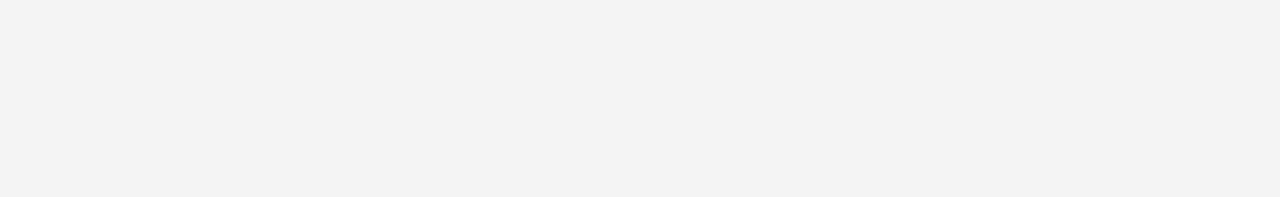
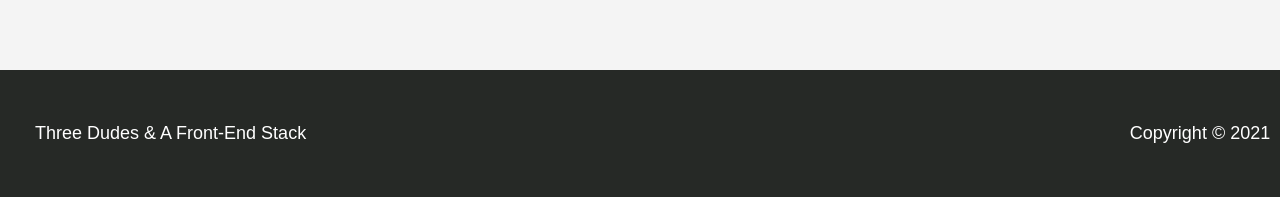
Before and after one commit to salsc/project-three, a React (Create React App) app: page / in a window 1280 px wide. Shown: the part 603-800 px from the top of the page. Built offline with nearby package versions, Linux system fonts and the light colour scheme; no server answers.

Commit message:
CSS - Readme - Bootstrap updates

```diff
--- a/src/components/App/App.css
+++ b/src/components/App/App.css
@@ -22,15 +22,23 @@ a {
 
 .fixed-bottom {
   background-color: rgb(38, 41, 38);
-  display: flex;
+  position: fixed;
+  bottom: 0;
+  display: inline-flex;
   flex-direction: row;
   justify-content: space-between;
   font-size: large;
   color: white;
   padding: 35px;
+  width: 96.5%;
 }
 
+/* .right-footer {
+  align-content: right;
+} */
+
 main {
- height: 750px;
+ height: 900px;
+
  background-color:rgba(211, 211, 211, .25);
 }
--- a/src/components/App/App.js
+++ b/src/components/App/App.js
@@ -6,6 +6,7 @@ import Home from "../Home/Home";
 import Show from "../Show/Show";
 
 const api_key = '&apikey=a5b9e8fa25dd4524925eac5e38f665b9';
+
 
 let baseUrl = 'https://api.twelvedata.com/'
 let timeSeries = 'time_series?'
@@ -56,8 +57,12 @@ export default class App extends Component {
           </Switch>
         </main>
         <div class="fixed-bottom">
-          <div>Three Dudes & A Front-End Stack</div>
-          <div>Copyright (c) 2021</div>
+          <div>
+            <p class="left-footer">Three Dudes & A Front-End Stack</p>
+          </div>
+          <div>
+            <p class="right-footer">Copyright &copy; 2021</p>
+          </div>
         </div>
 
       </div>
--- a/src/components/Home/Home.css
+++ b/src/components/Home/Home.css
@@ -1,5 +1,4 @@
 .container {
-    /* background-color:lightgray; */
     text-decoration: none;
     color: black;
     padding: 20px;
@@ -10,22 +9,3 @@
     font-size: x-large;
     font-weight: 700;
 }
-
-
-
-
-.App-footer {
-    margin-top: -10px;
-    width: 100%;
-    background-color: #282c34;
-    min-height: 5vh;
-    align-items: center;
-    justify-content: center;
-    /* font-size: calc(10px + 2vmin); */
-    color: white;
-  }
-
-  /* #FooterImage {
-    width: 100px;
-    height: 100px;
-  } */
--- a/src/components/Home/Home.js
+++ b/src/components/Home/Home.js
@@ -1,7 +1,7 @@
 import React, { Component } from 'react';
 import './Home.css';
-import {Switch, Route, Link, Redirect} from 'react-router-dom';
-import { waitForElementToBeRemoved } from '@testing-library/react';
+import '../App/App.css';
+import { Link } from 'react-router-dom';
 
 export default class Home extends Component {
     render() {
```
Also changed, not shown: 1 other file (tests, documents, lock files or other folders). Lines whose indentation alone changed are shown as unchanged.
